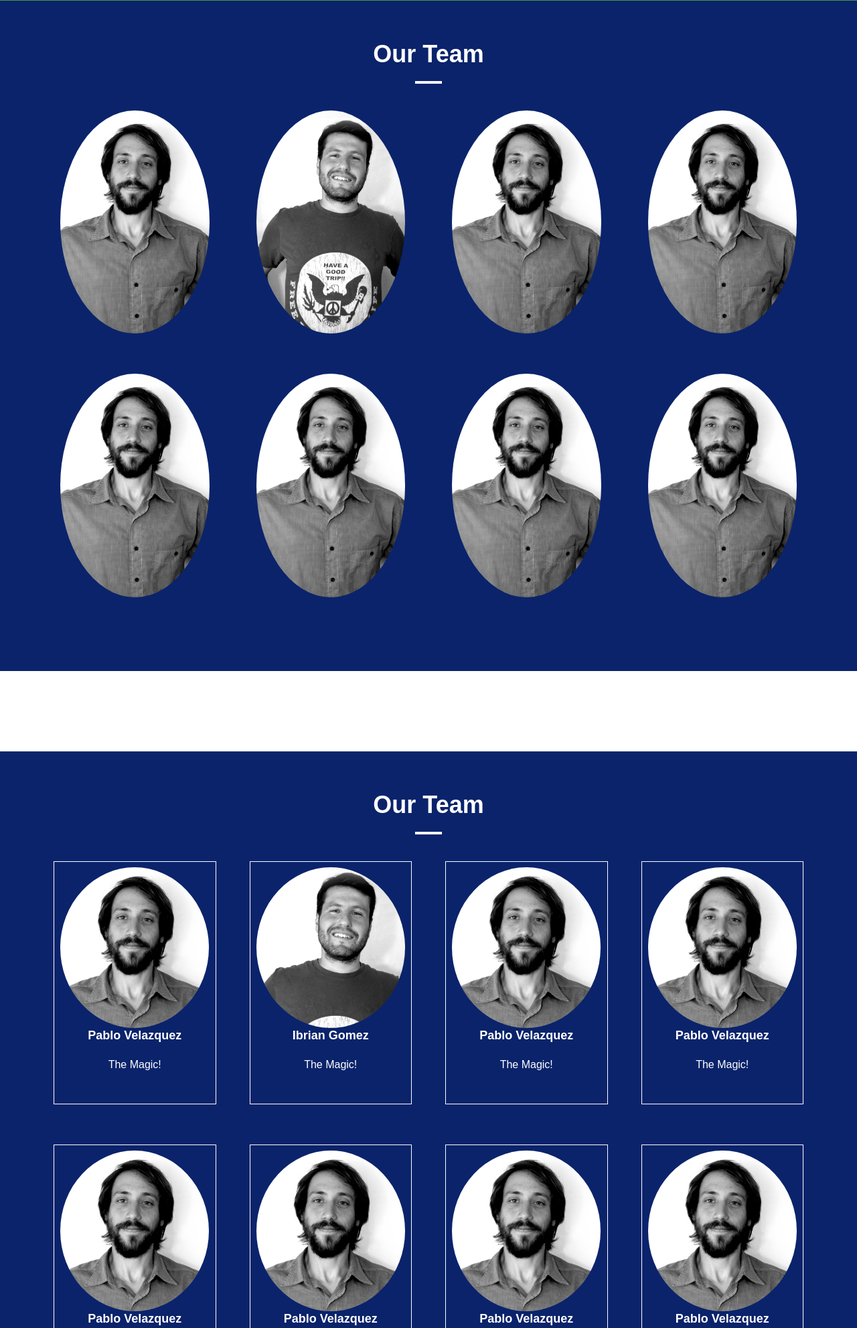
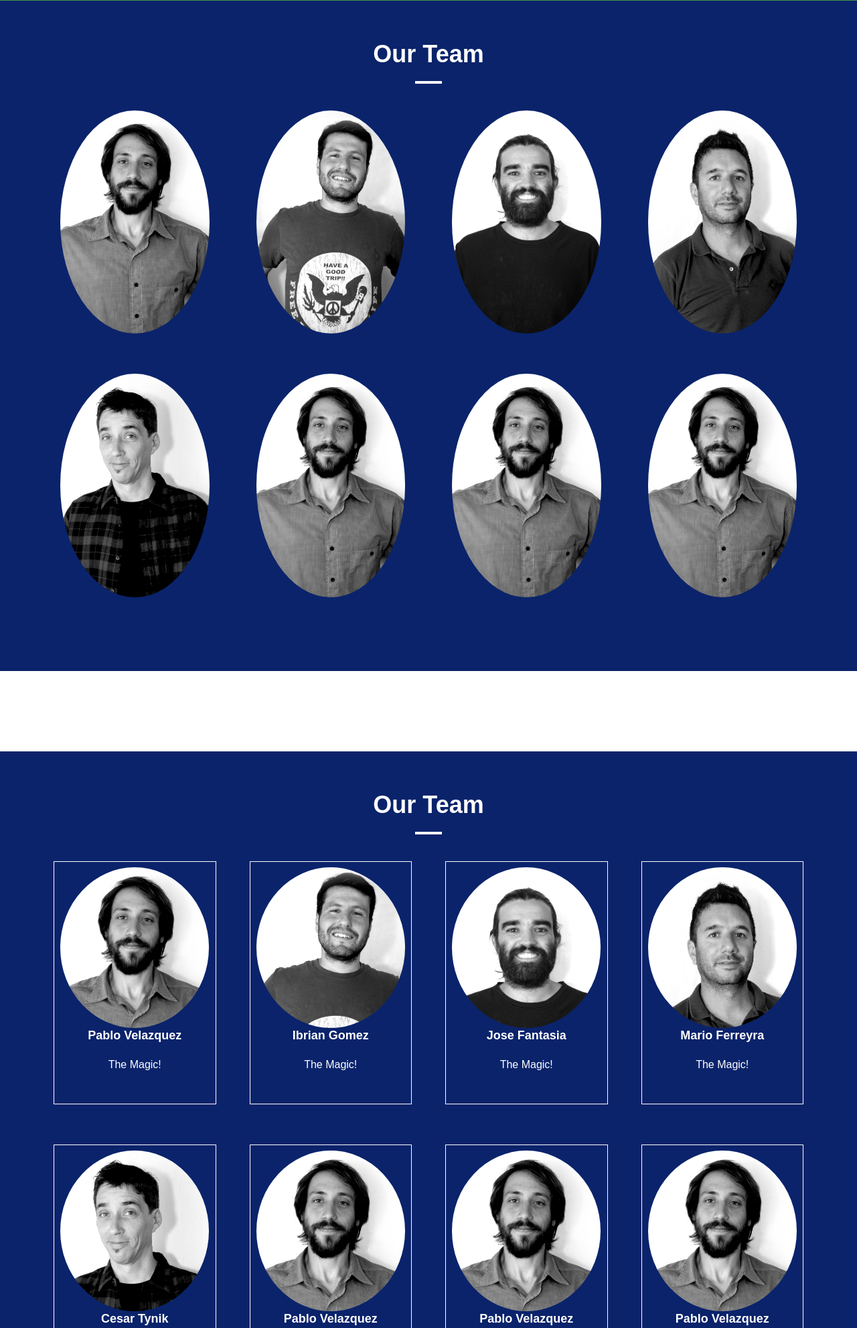
Before and after one commit to geneos/web-en, a PHP site: page / in a window 1280 px wide. Shown: the part 2654-4637 px from the top of the page at 67% size. Run offline with PHP 8.4, Linux system fonts and the light colour scheme; data that the repository does not hold is empty; some web fonts are replaced.

Commit message:
Img for Jose, Mario and Cesar

```diff
--- a/index.php
+++ b/index.php
@@ -426,22 +426,22 @@ section .section-title {
 			"id" => "ibrian"
 		],
 		[
-			"name" => "Pablo Velazquez",
+			"name" => "Jose Fantasia",
 			"desc_short" => "The Magic!",
 			"desc_long" => "This is basic card with image on top, title, description and button.This is basic card with image on top, title, description and button.This is basic card with image on top, title, description and button.",
-			"id" => "pablo"
+			"id" => "jose"
 		],
 		[
-			"name" => "Pablo Velazquez",
+			"name" => "Mario Ferreyra",
 			"desc_short" => "The Magic!",
 			"desc_long" => "This is basic card with image on top, title, description and button.This is basic card with image on top, title, description and button.This is basic card with image on top, title, description and button.",
-			"id" => "pablo"
+			"id" => "mario"
 		],
 		[
-			"name" => "Pablo Velazquez",
+			"name" => "Cesar Tynik",
 			"desc_short" => "The Magic!",
 			"desc_long" => "This is basic card with image on top, title, description and button.This is basic card with image on top, title, description and button.This is basic card with image on top, title, description and button.",
-			"id" => "pablo"
+			"id" => "cesar"
 		],
 		[
 			"name" => "Pablo Velazquez",
```
